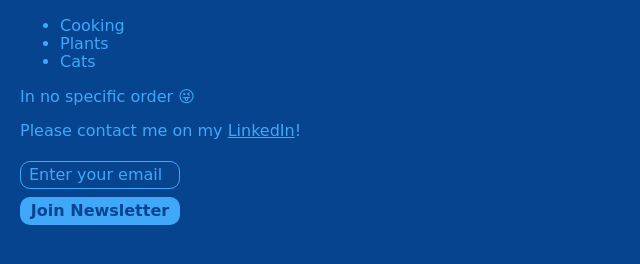
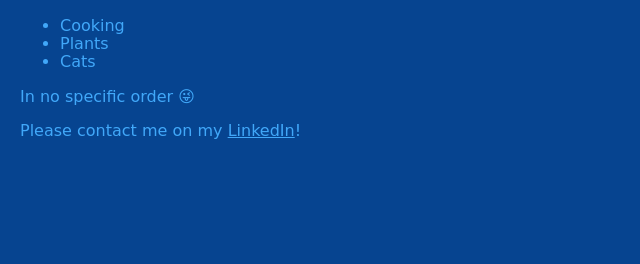
Before and after one commit to mia-sv/fuzzy-umbrella, a website built with Vite: page index.html in a window 1280 px wide. Shown: the part 422-686 px from the top of the page, without its empty margins (0-640 px from the left). Built offline with nearby package versions, Linux system fonts and the light colour scheme; a web font is replaced by a local one.

Commit message:
Update index.html

```diff
--- a/index.html
+++ b/index.html
@@ -28,9 +28,5 @@
         <p>
             Please contact me on my <a href="https://www.linkedin.com/in/mariainessaraiva" target="_blank">LinkedIn</a>!
         </p>
-        <input type="text" placeholder="Enter your email">
-        <button>
-            Join Newsletter
-        </button>
     </body>
 </html>
```
